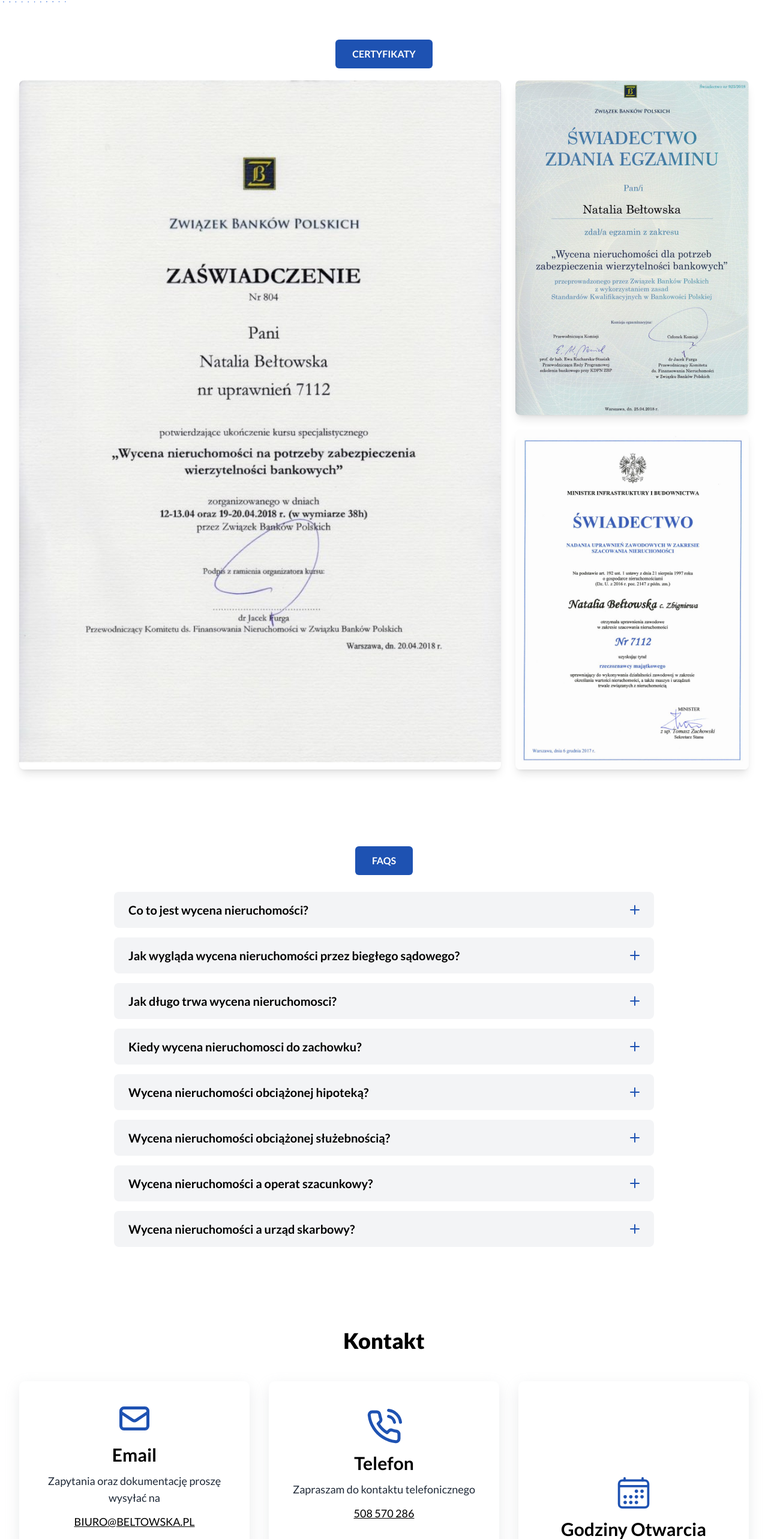
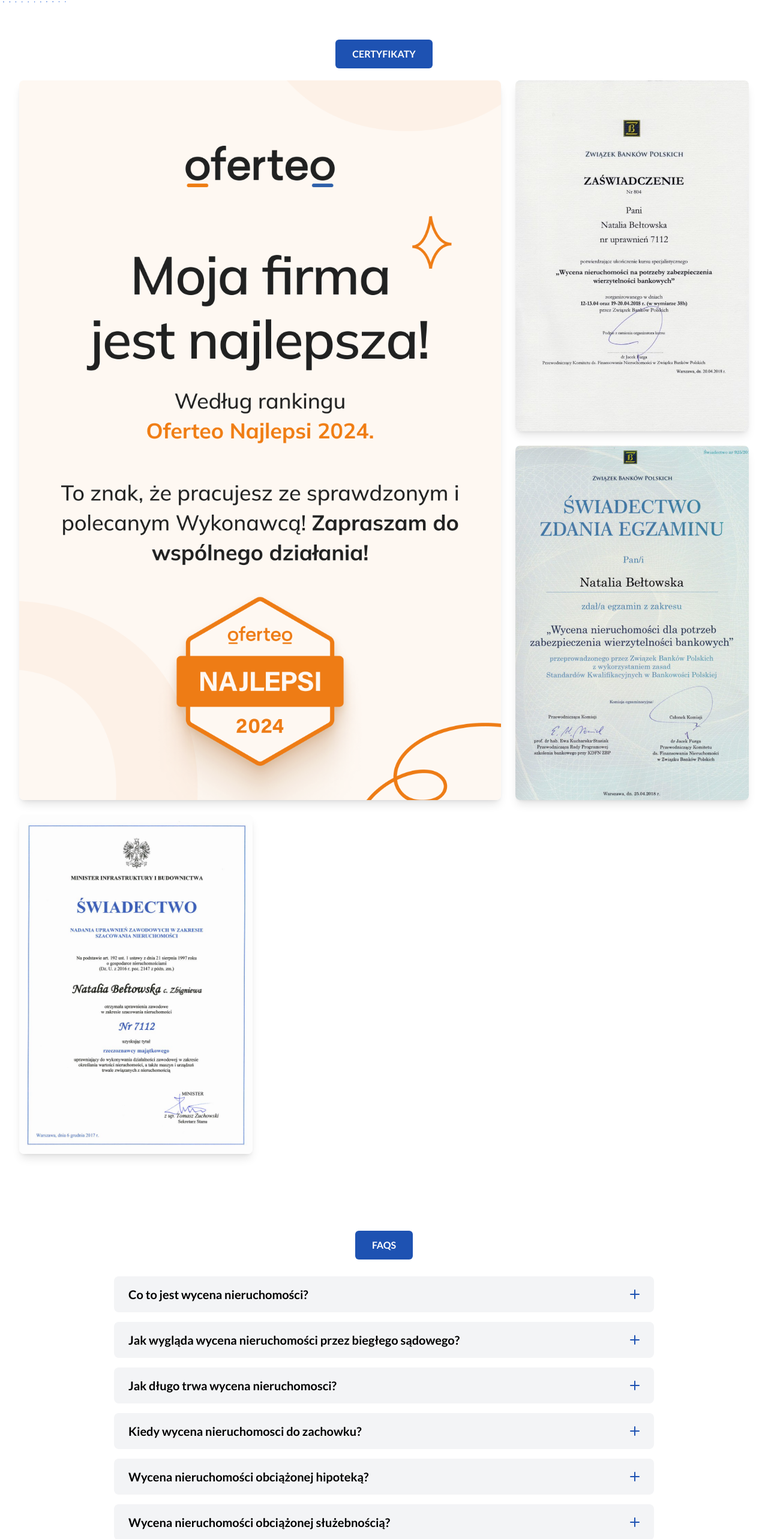
Before and after one commit to Basit-786/lucas_2, a Next.js app: page / in a window 1280 px wide. Shown: the part 2360-4926 px from the top of the page at 60% size. Built offline with nearby package versions, Linux system fonts and the light colour scheme.

Commit message:
adding certificat

```diff
--- a/src/app/components/Contact.jsx
+++ b/src/app/components/Contact.jsx
@@ -31,8 +31,8 @@
             </p>
 
             <a
-              href="mailto:BIURO@BELTOWKSA.PL"
-              className="text-lg hover:text-blue-950 font-medium underline"
+              href="mailto:biuro@beltowksa.pl"
+              className="text-lg lowercase hover:text-blue-950 font-medium underline"
             >
               BIURO@BELTOWSKA.PL
             </a>
--- a/src/app/components/Portfolio.jsx
+++ b/src/app/components/Portfolio.jsx
@@ -6,9 +6,10 @@
 
 const Portfolio = () => {
   const projects = [
-    { image: "/certificate.jpg", title: "Certyfikat 1" },
-    { image: "/certificate2.jpg", title: "Certyfikat 2" },
-    { image: "/certificate3.jpg", title: "Certyfikat 3" },
+    { image: "/certificate44.png", title: "Certyfikat 1" },
+    { image: "/certificate.jpg", title: "Certyfikat 2" },
+    { image: "/certificate2.jpg", title: "Certyfikat 3" },
+    { image: "/certificate3.jpg", title: "Certyfikat 4" },
   ];
 
   return (
@@ -26,14 +27,14 @@
               whileInView={"visible"}
               viewport={onceTrue}
               key={index}
-              className={`bg-white rounded-lg group shadow-lg overflow-hidden relative ${
-                index === 0 ? "lg:col-span-2 lg:row-span-2" : ""
+              className={`bg-white rounded-lg group h-full shadow-lg overflow-hidden relative ${
+                index === 0 ? "lg:col-span-2 lg:row-span-2 max-h-[1200px]" : "max-h-[600px]"
               }`}
             >
               <img
                 src={project.image}
                 alt={project.title}
-                className="w-full h-auto group-hover:opacity-75 transition duration-300 ease-in-out"
+                className="w-full h-full object-cover object-center group-hover:opacity-75 transition duration-300 ease-in-out"
               />
               <div className="absolute bottom-0 left-0 right-0 py-4 px-6 text-black z-[10] transform translate-y-full  group-hover:translate-y-0 transition duration-300 ease-in-out opacity-0 group-hover:opacity-100">
                 <h3 className="text-xl font-semibold">{project.title}</h3>
```
Also changed, not shown: public/certificate4.png (added), public/certificate44.png (added).
